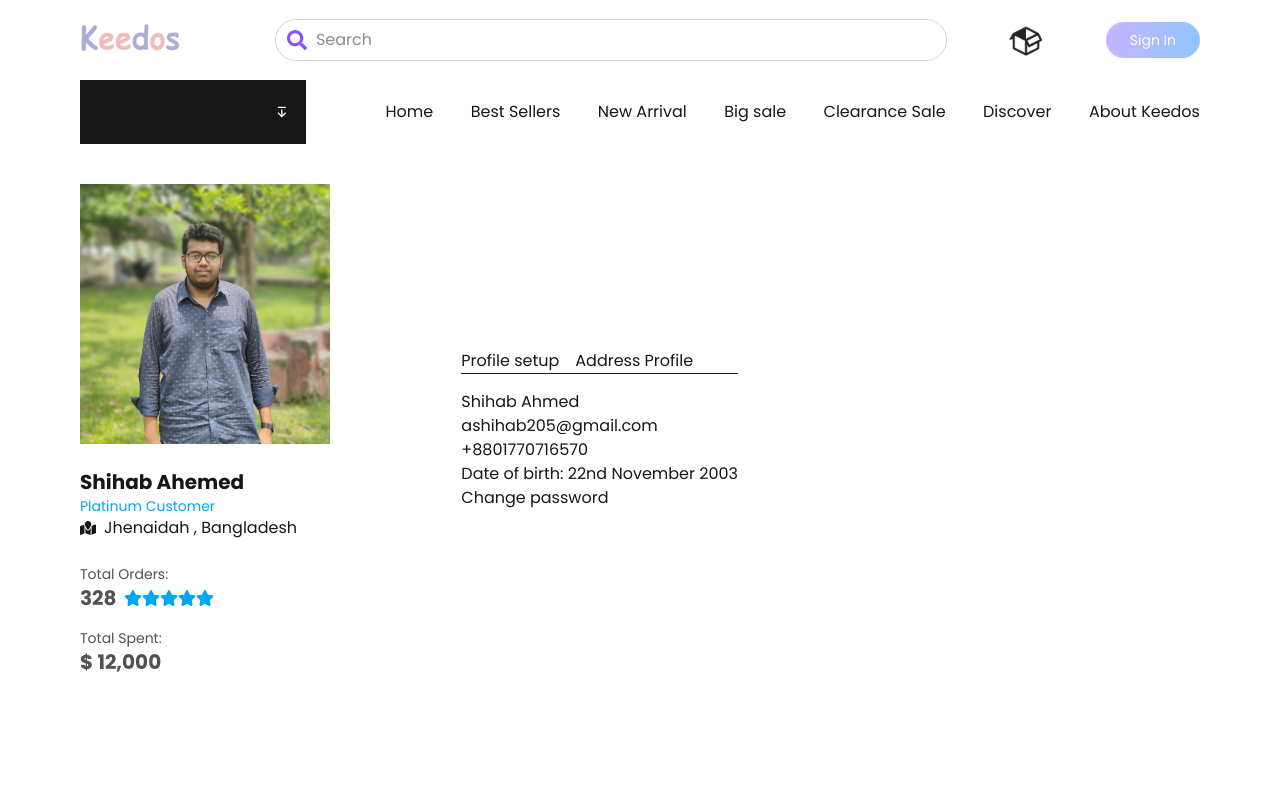
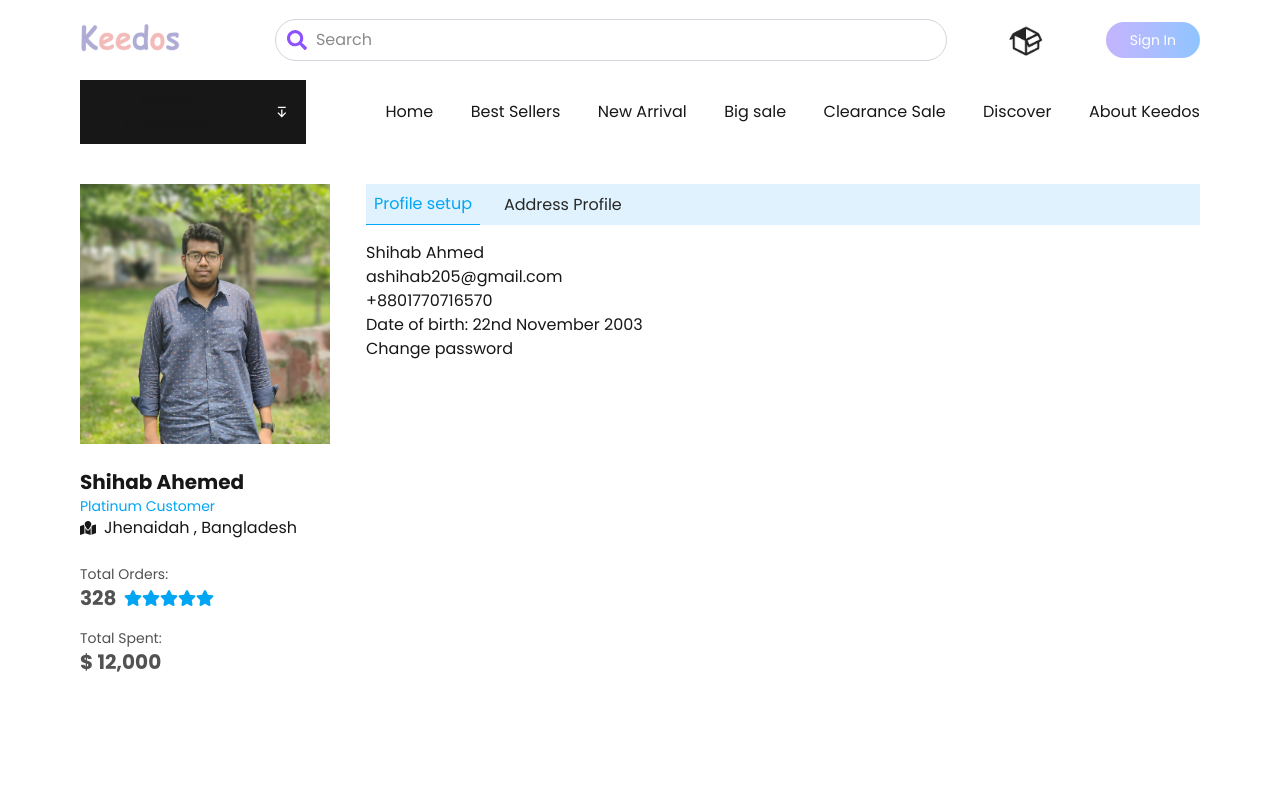
Before and after one commit to Shihab221/keedosweb, a Next.js app: page /userProfile in a window 1280 px wide. Shown: the top 798 px of the page. Built offline with nearby package versions, Linux system fonts and the light colour scheme; a web font is replaced by a local one.

Commit message:
toggle perfect

```diff
--- a/app/(main)/userProfile/page.tsx
+++ b/app/(main)/userProfile/page.tsx
@@ -8,7 +8,7 @@ import { useState } from 'react'
 const page = () => {
   const[activeTab,setActiveTab]=useState('profile');
   return (
-    <div className='flex flex-col sm:flex-row items-center gap-2 px-10 sm:px-20 py-10 text-neutral-900'>
+    <div className='flex flex-col sm:flex-row gap-2 px-10 sm:px-20 py-10 text-neutral-900'>
       {/* left side user personal data */}
       <div className='flex flex-col w-full items-center sm:items-start sm:w-1/3'>
             <Image
@@ -44,16 +44,17 @@ const page = () => {
       </div>
 
       {/* right side user statistics */}
-      <div>
-      <div className="flex space-x-4 border-b mb-4">
+      <div className='flex flex-col w-full '>
+      <div className="flex space-x-4 mb-4 bg-sky-100  text-neutral-800 w-full">
         <button
           onClick={() => setActiveTab('profile')}
+          className={`${activeTab === 'profile' ? 'text-sky-500 border-b border-sky-500' : 'text-neutral-800'}  px-2 py-2 cursor-pointer`}
         >
           Profile setup
         </button>
         <button
           onClick={() => setActiveTab('address')}
-
+          className={`${activeTab === 'address' ? 'text-sky-500 border-b border-sky-500' : 'text-neutral-800'}  px-2 py-2 cursor-pointer `}
         >
           Address Profile
         </button>
```
Also changed, not shown: components/productCard.tsx (line endings or trailing spaces).
